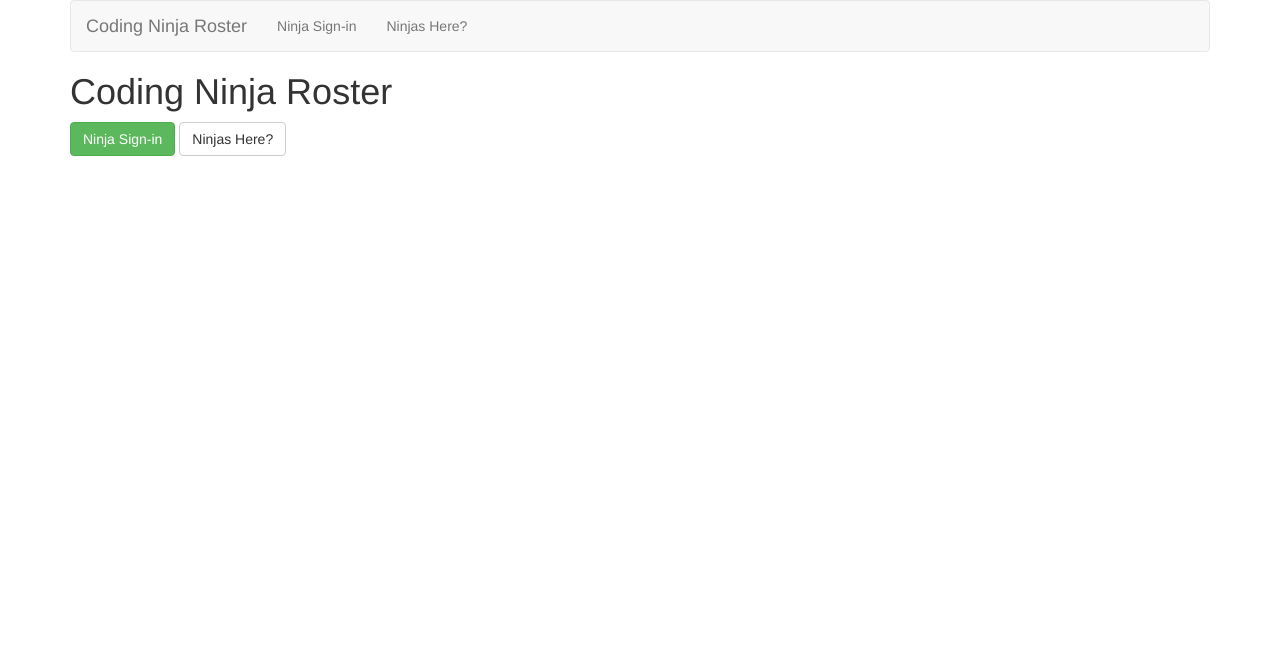
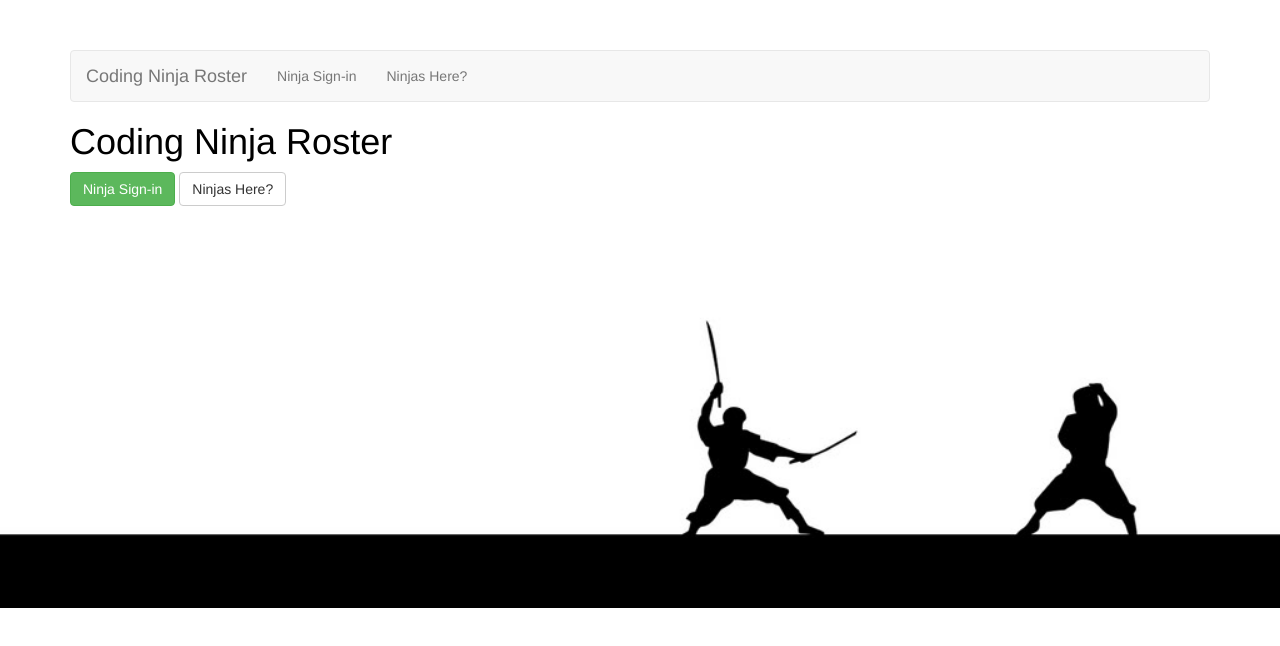
Before and after one commit to jeffaustin81/CodingNinjaRoster, a plain HTML site: page index.html in a window 1280 px wide. Drawn offline with nearby package versions, Linux system fonts and the light colour scheme.

Commit message:
Add background

```diff
--- a/css/styles.css
+++ b/css/styles.css
@@ -7,3 +7,15 @@ a {
 .not_here li{
     color: red;
 }
+body {
+    width: 100%;
+    padding: 50px 0;
+    color: #000;
+    background: no-repeat center center scroll;
+    background-image: url("ninja_bg.jpg");
+    background-color: #fff;
+    -webkit-background-size: cover;
+    -moz-background-size: cover;
+    background-size: cover;
+    -o-background-size: cover;
+}
```
Also changed, not shown: css/ninja.jpg (added), css/ninja_bg.jpg (added).
